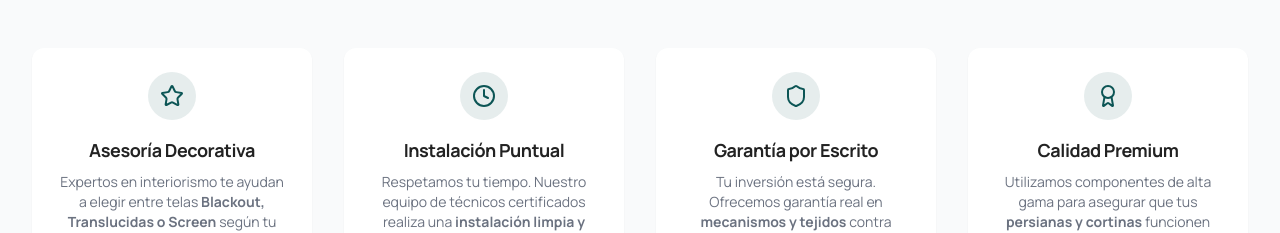
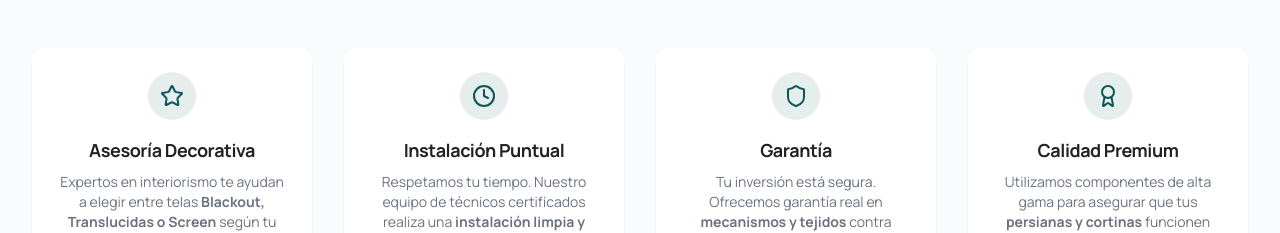
Before and after one commit to afpersianasweb-dev/af-persianas, a React (Vite) app: page / in a window 1280 px wide. Shown: the part 1660-1893 px from the top of the page. Built offline with nearby package versions, Linux system fonts and the light colour scheme.

Commit message:
update: descripcion corta del cambio

```diff
--- a/src/pages/Home.jsx
+++ b/src/pages/Home.jsx
@@ -148,7 +148,7 @@
                         <div className="w-12 h-12 bg-primary/10 rounded-full flex items-center justify-center mx-auto mb-4 text-primary">
                             <Shield className="w-6 h-6" />
                         </div>
-                        <h3 className="text-lg font-bold mb-2">Garantía por Escrito</h3>
+                        <h3 className="text-lg font-bold mb-2">Garantía</h3>
                         <p className="text-neutral-500 text-sm">
                             Tu inversión está segura. Ofrecemos garantía real en <strong>mecanismos y tejidos</strong> contra defectos de fabricación.
                         </p>
```
Also changed, not shown: 1 other file (tests, documents, lock files or other folders).
